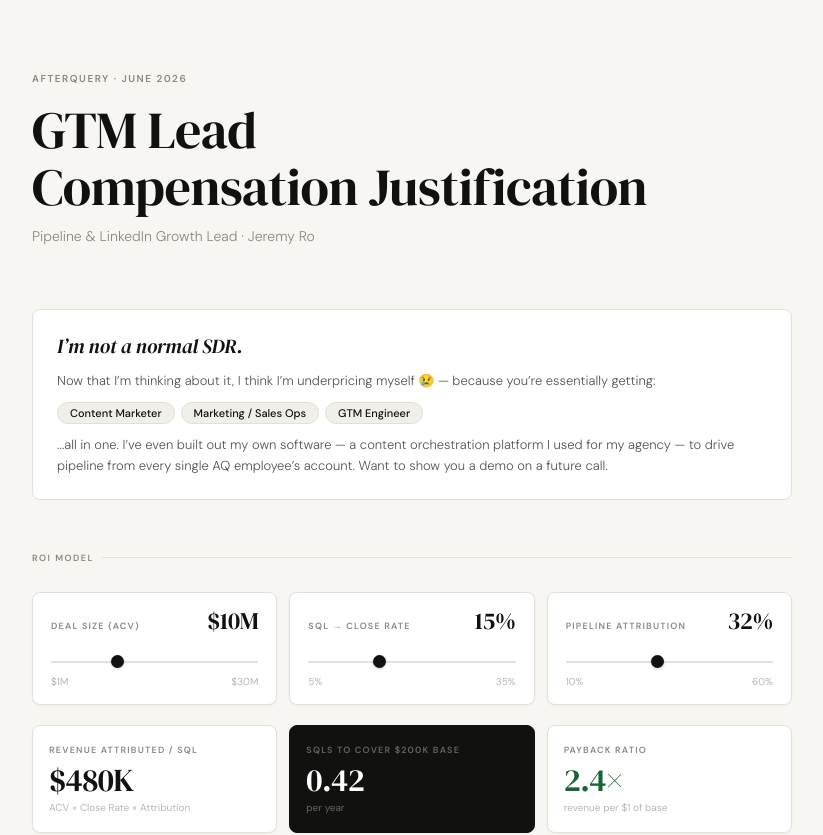
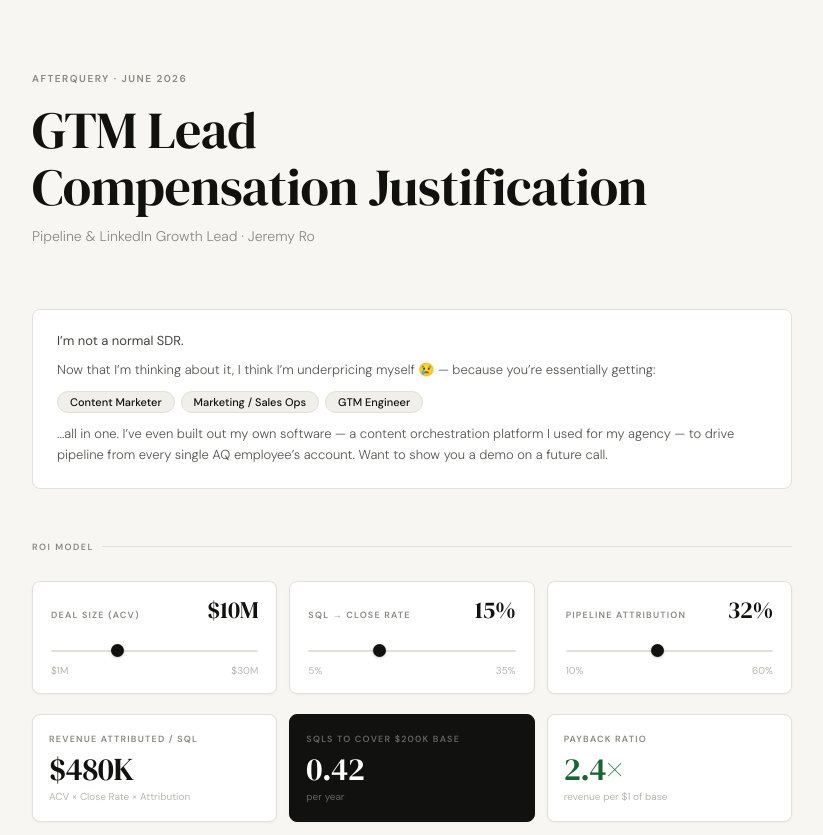
Before and after one commit to jeremyjro/jeremyjro, a Next.js app: page /comp in a window 1280 px wide. Shown: the top 835 px of the page, without its empty margins (228-1051 px from the left). Built offline with nearby package versions, Linux system fonts and the light colour scheme.

Commit message:
Note block: soften headline style

```diff
--- a/app/comp/page.module.css
+++ b/app/comp/page.module.css
@@ -55,12 +55,11 @@
 }
 
 .noteHeadline {
-  font-family: 'DM Serif Display', Georgia, serif;
-  font-style: italic;
-  font-size: 20px;
-  color: #111110;
+  font-family: 'DM Sans', system-ui, sans-serif;
+  font-size: 13px;
+  font-weight: 400;
+  color: #444440;
   margin-bottom: 10px;
-  letter-spacing: -0.2px;
 }
 
 .noteBody {
```
